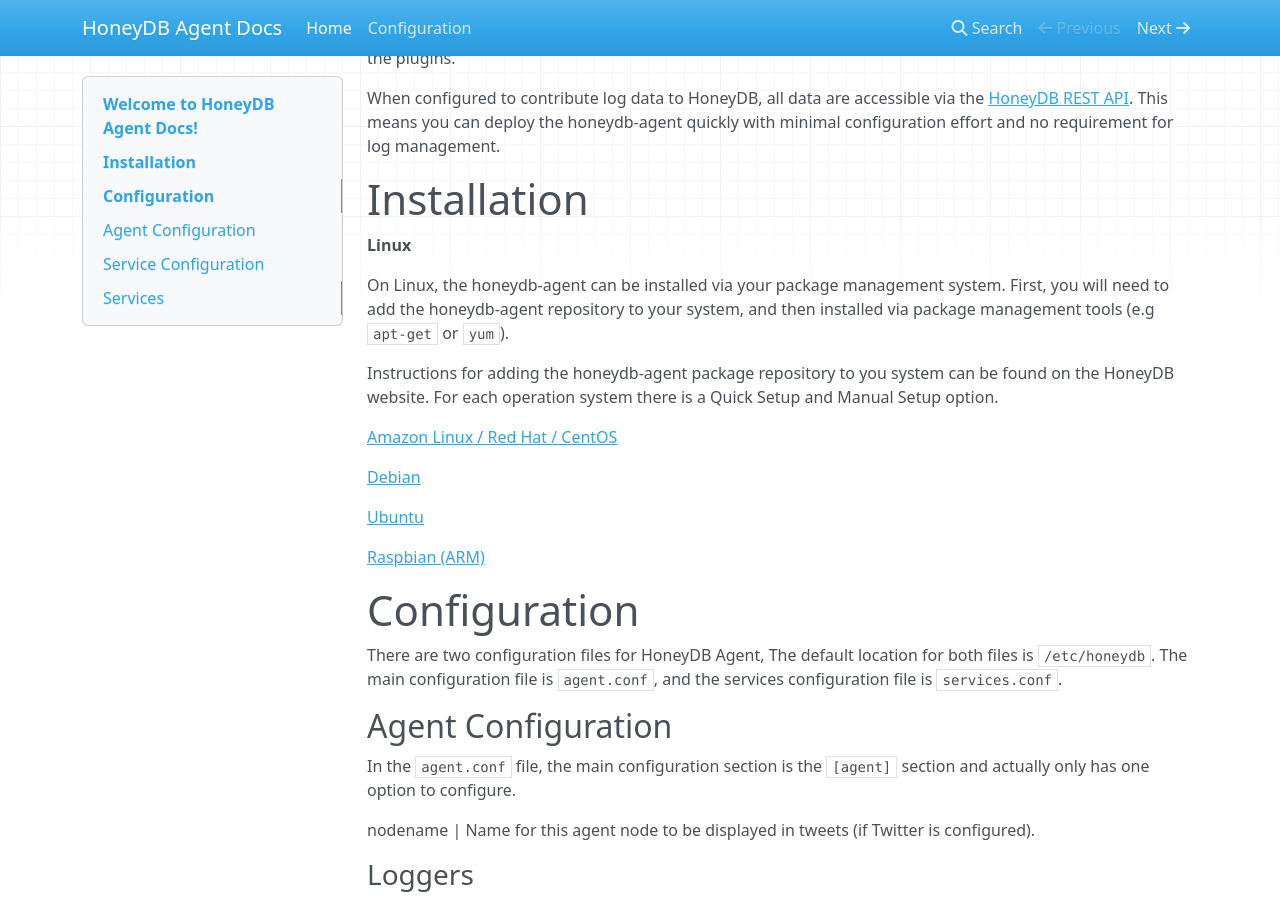
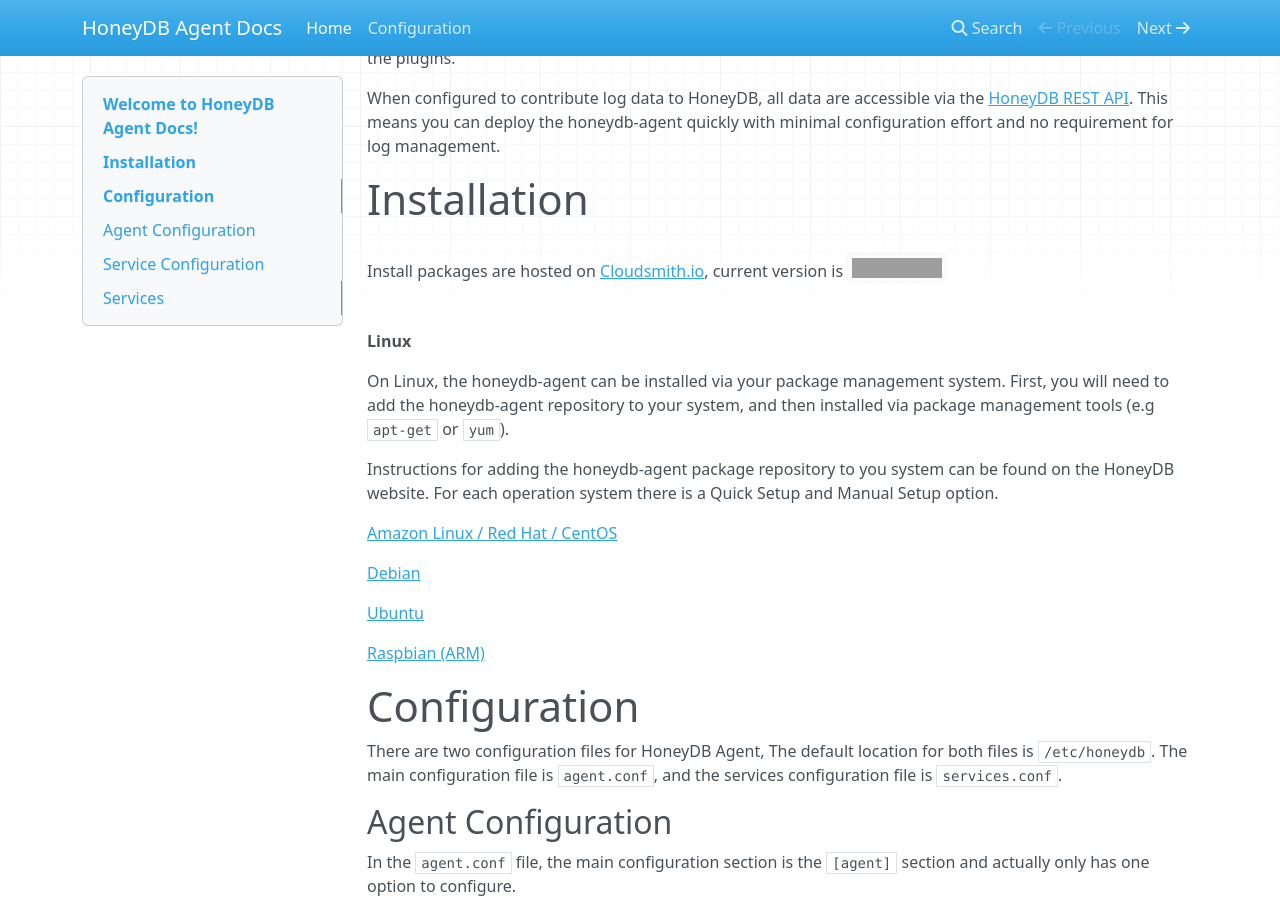
Before and after one commit to honeydbio/honeydb-agent-docs, an MkDocs documentation site: the page built from docs/index.md, in a window 1280 px wide and 900 px high, scrolled down 408 px. Built offline with MkDocs 1.6.1, drawn with Linux system fonts in a browser that asks for light colours; nearby versions of some CDN libraries; old or Windows-style settings are respelled for this version of MkDocs; grey boxes are pictures that could not be loaded.

Commit message:
Update index.md

```diff
--- a/docs/index.md
+++ b/docs/index.md
@@ -11,6 +11,8 @@
 When configured to contribute log data to HoneyDB, all data are accessible via the [HoneyDB REST API](https://riskdiscovery.com/honeydb/threats). This means you can deploy the honeydb-agent quickly with minimal configuration effort and no requirement for log management.
 
 # Installation
+
+Install packages are hosted on [Cloudsmith.io](https://cloudsmith.io), current version is <img src="https://api-prd.cloudsmith.io/badges/version/honeydb/honeydb-agent/rpm/honeydb-agent/latest/a=x86_64;d=el%252F7/?render=true" alt="Latest Version @ Cloudsmith" />
 
 **Linux**
 
```
